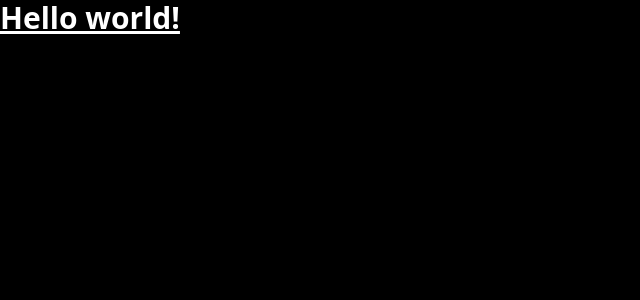
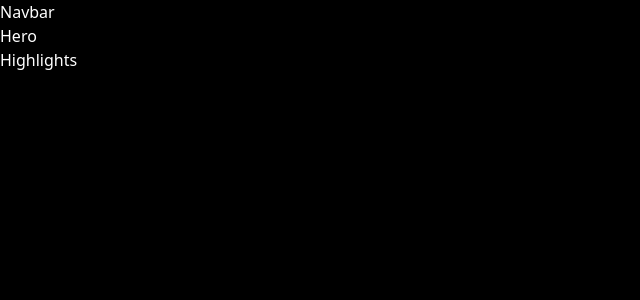
Before and after one commit to magistrkim/apple, a React (Vite) app: page / in a window 1280 px wide. Shown: the top 300 px of the page, without its empty margins (0-640 px from the left). Built offline with nearby package versions, Linux system fonts and the light colour scheme.

Commit message:
Create Hero, Navbar template

```diff
--- a/index.html
+++ b/index.html
@@ -2,7 +2,7 @@
 <html lang="en">
   <head>
     <meta charset="UTF-8" />
-    <link rel="icon" type="image/svg+xml" href="/public/assets/images/appleBlack.svg" />
+    <link rel="icon" type="image/svg+xml" href="/assets/images/appleBlack.svg" />
     <meta name="viewport" content="width=device-width, initial-scale=1.0" />
     <title>Apple iPhone</title>
   </head>
--- a/src/App.jsx
+++ b/src/App.jsx
@@ -1,8 +1,14 @@
+import Navbar from "./components/Navbar";
+import Hero from "./components/Hero";
+import Highlights from "./components/Highlights";
+
 const App = () => {
   return (
-    <>
-      <h1 className="text-3xl font-bold underline">Hello world!</h1>
-    </>
+    <main className="bg-black">
+      <Navbar />
+      <Hero />
+      <Highlights />
+    </main>
   );
 };
 
--- /dev/null
+++ b/src/components/Hero.jsx
@@ -0,0 +1,5 @@
+const Hero = () => {
+  return <div>Hero</div>;
+};
+
+export default Hero;
--- /dev/null
+++ b/src/components/Highlights.jsx
@@ -0,0 +1,5 @@
+const Highlights = () => {
+  return <div>Highlights</div>;
+};
+
+export default Highlights;
--- /dev/null
+++ b/src/components/Navbar.jsx
@@ -0,0 +1,9 @@
+
+
+const Navbar = () => {
+  return (
+    <div>Navbar</div>
+  )
+}
+
+export default Navbar
```
